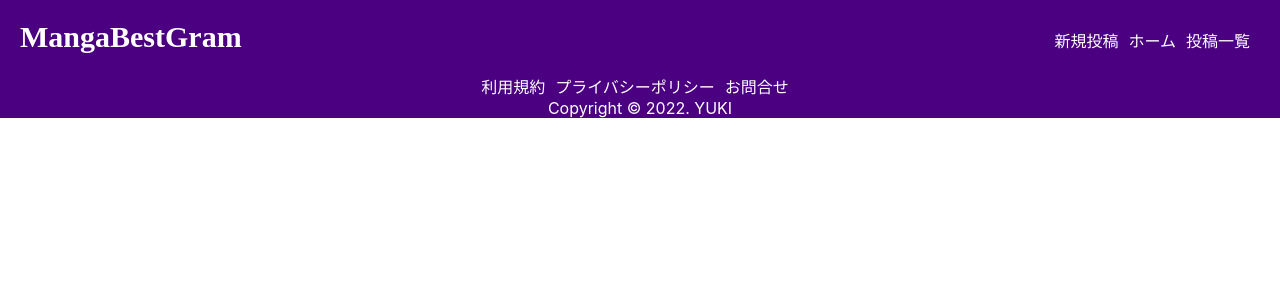
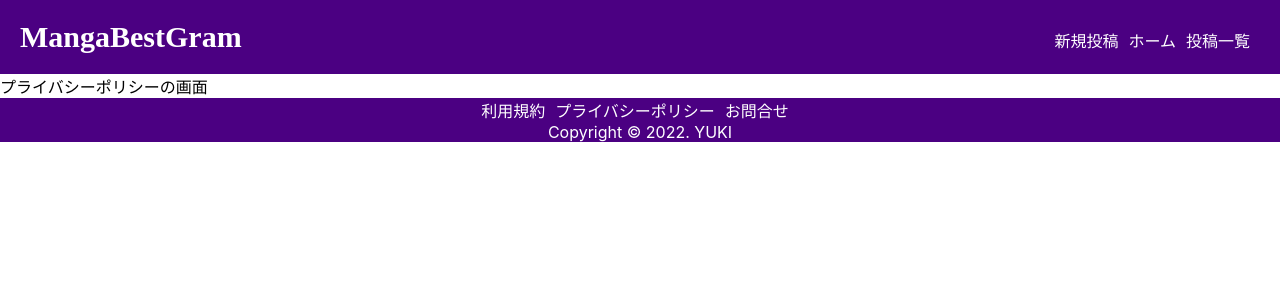
Before and after one commit to yuki178504/MangaBestGram-app, a React (Create React App) app in the folder frontend/app/: page /privacy-policy in a window 1280 px wide. Shown: the top 300 px of the page. Built offline with nearby package versions, Linux system fonts and the light colour scheme.

Commit message:
[add]利用規約、プライバシーポリシーの仮ページ追加 各ルーティング追加

```diff
--- /dev/null
+++ b/frontend/app/src/components/PrivacyPolicy.js
@@ -0,0 +1,9 @@
+import React from 'react';
+
+const PrivacyPolicy = () => {
+  return (
+    <div>プライバシーポリシーの画面</div>
+  )
+}
+
+export default PrivacyPolicy;
--- /dev/null
+++ b/frontend/app/src/components/TermsOfService.js
@@ -0,0 +1,9 @@
+import React from 'react';
+
+const TermsOfService = () => {
+  return (
+    <div>利用規約の画面</div>
+  )
+}
+
+export default TermsOfService;
--- a/frontend/app/src/route/Pages.js
+++ b/frontend/app/src/route/Pages.js
@@ -1 +1,3 @@
 export { default as Home } from '../components/Home';
+export { default as TermsOfService } from '../components/TermsOfService';
+export { default as PrivacyPolicy } from '../components/PrivacyPolicy';
--- a/frontend/app/src/route/Routers.js
+++ b/frontend/app/src/route/Routers.js
@@ -1,11 +1,13 @@
 import React from 'react';
 import { Routes, Route } from 'react-router-dom';
-import { Home } from './Pages';
+import { Home, TermsOfService, PrivacyPolicy } from './Pages';
 
 const Routers = () => {
   return (
     <Routes>
       <Route path='/' element={ <Home /> } />
+      <Route path='/terms-of-service' element={ <TermsOfService /> } />
+      <Route path='/privacy-policy' element={ <PrivacyPolicy /> } />
     </Routes>
   )
 }
```
